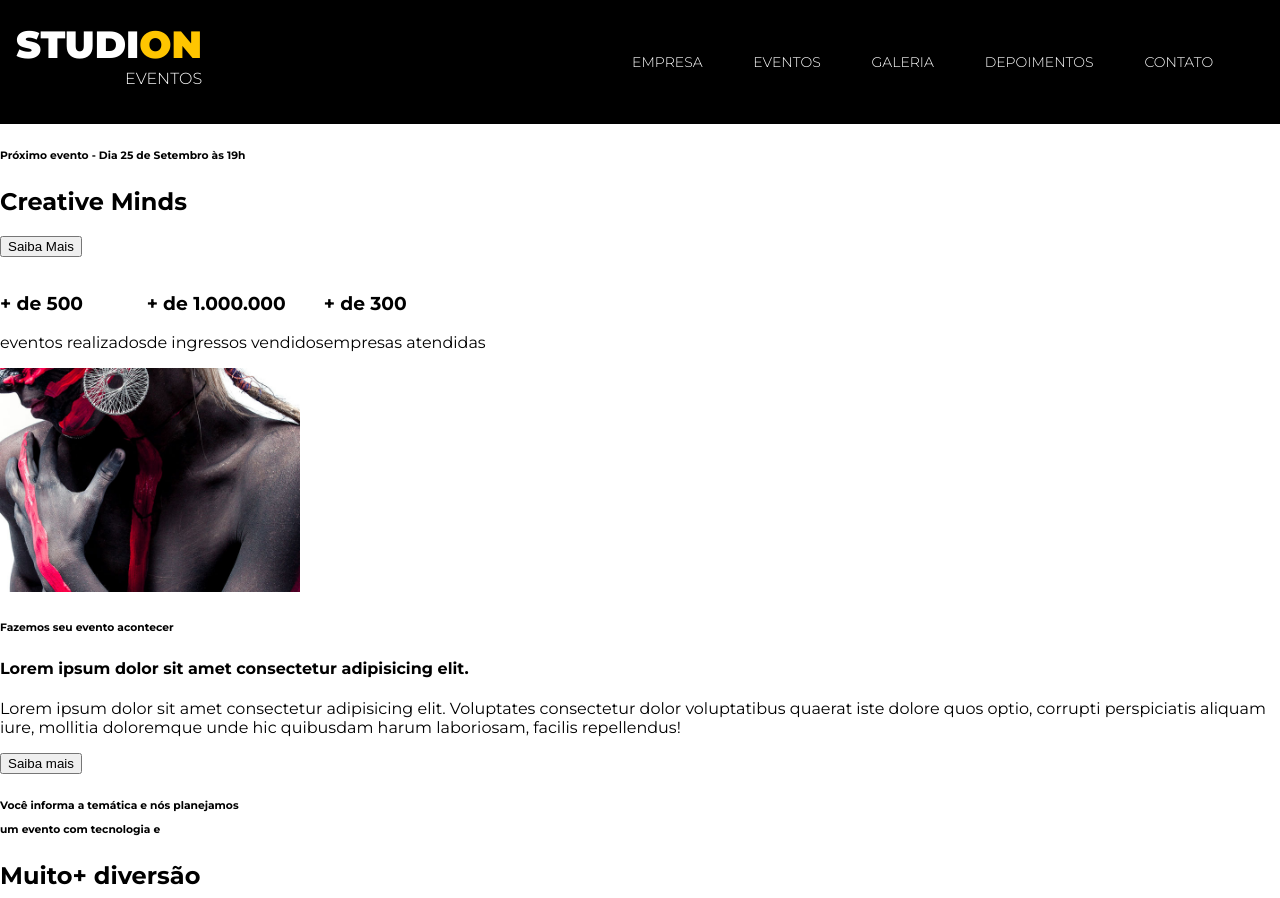
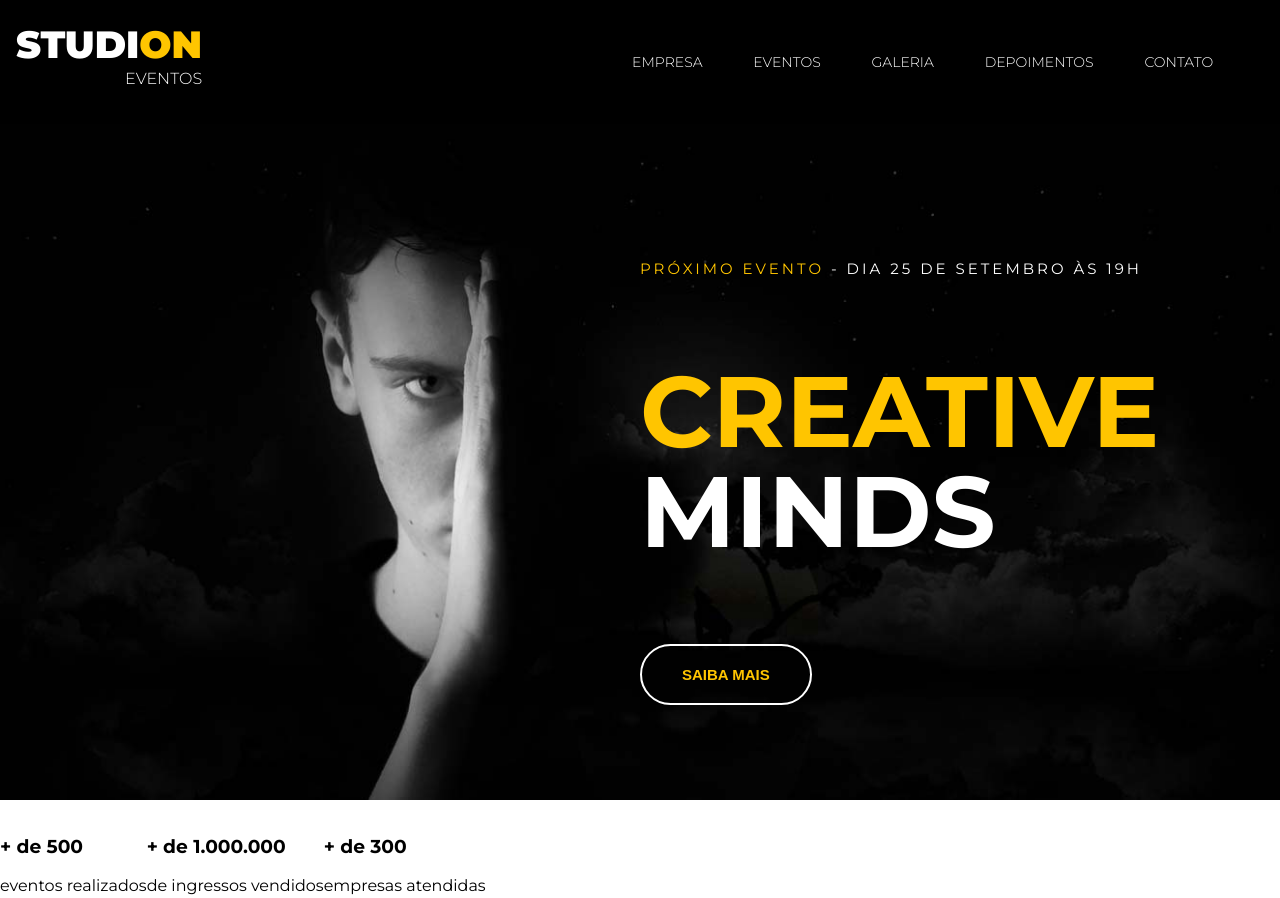
Before and after one commit to Klinsmans/studion, a website: page scr/index.html in a window 1280 px wide. Shown: the top 898 px of the page. Drawn offline with Linux system fonts and the light colour scheme.

Commit message:
feat(header): implemented header styles

```diff
--- a/scr/index.html
+++ b/scr/index.html
@@ -9,8 +9,10 @@
 
   <body>
     <nav class="navbar">
-      <h1 class="logo--studion">Studi<span class="copy--primary">on</span>
-        <span class="logo--studion__subtitle">Eventos</span></h1>
+      <h1 class="logo--studion">
+        Studi<span class="copy--primary">on</span>
+        <span class="logo--studion__subtitle">Eventos</span>
+      </h1>
       <ul class="navbar__links">
         <li>
           <a href="#empresa"> Empresa </a>
@@ -32,10 +34,17 @@
 
     <header>
       <div id="slider">
-        <div class="slider">
-          <h6><span>Próximo evento</span> - Dia 25 de Setembro às 19h</h6>
-          <h2><span>Creative</span> Minds</h2>
-          <button>Saiba Mais</button>
+        <div class="slide">
+          <img
+            class="slide__background-image"
+            src="./images/banner.jpg"
+            alt="Studion Banner"
+          />
+          <div class="slide__copy">
+            <h6><span class="copy--primary">Próximo evento</span> - Dia 25 de Setembro às 19h</h6>
+            <h2><span class="copy--primary">Creative</span> Minds</h2>
+            <button class="btn btn--slide">Saiba Mais</button>
+          </div>
         </div>
       </div>
     </header>
--- a/scr/style.css
+++ b/scr/style.css
@@ -5,9 +5,10 @@
 }
 
 :root {
-  --color-primary: #ffc500;
   font-family: "Montserrat", sans-serif;
   font-size: 16px;
+  --color-primary: #ffc500;
+  --default-padding: 1rem;
 }
 
 body {
@@ -21,9 +22,9 @@ ul {
   padding-left: 0;
 }
 
-
 .navbar {
   position: fixed;
+  z-index: 1;
   display: grid;
   grid-template-columns: 1fr 9fr;
   align-items: center;
@@ -52,12 +53,10 @@ ul {
   color: #fff;
   text-decoration: none;
   font-weight: 300;
-
 }
 
 .navbar__links a:hover {
   color: var(--color-primary);
-
 }
 
 .logo--studion {
@@ -76,3 +75,64 @@ ul {
 .copy--primary {
   color: var(--color-primary);
 }
+
+#slider {
+  background-color: #000;
+  color: #fff;
+}
+
+.slide {
+  position: relative;
+  height: calc(100vh - 7.75rem);
+}
+
+.slide__background-image {
+  width: 100%;
+  height: 100%;
+  object-fit: cover;
+  object-position: center;
+}
+
+.slide__copy {
+  position: absolute;
+  top: 6.25rem;
+  left: 50vw;
+}
+
+.slide__copy h6 {
+font-size: 0.9375rem;
+font-weight: 400;
+text-transform: uppercase;
+letter-spacing: 0.1875rem;
+}
+
+.slide__copy h2 {
+font-size: 6.25rem;
+text-transform: uppercase;
+line-height: 6.25rem;
+}
+
+.slide__copy h2 span {
+  display: block;
+}
+
+.btn {
+  cursor: pointer;
+  padding: 1.25rem 2.5rem;
+  border: .125rem solid #fff;
+  border-radius: 5rem;
+  color: var(--color-primary);
+  background: unset;
+  font-size: .9375rem;
+  font-weight: 700;
+  text-transform: uppercase;
+  transition: 0.5s all ease;
+}
+
+.btn:hover,
+.btn:active,
+.btn:focus {
+  border-color: var(--color-primary);
+  background-color: var(--color-primary);
+  color: #fff;
+}
```
Lines whose indentation alone changed are shown as unchanged.
